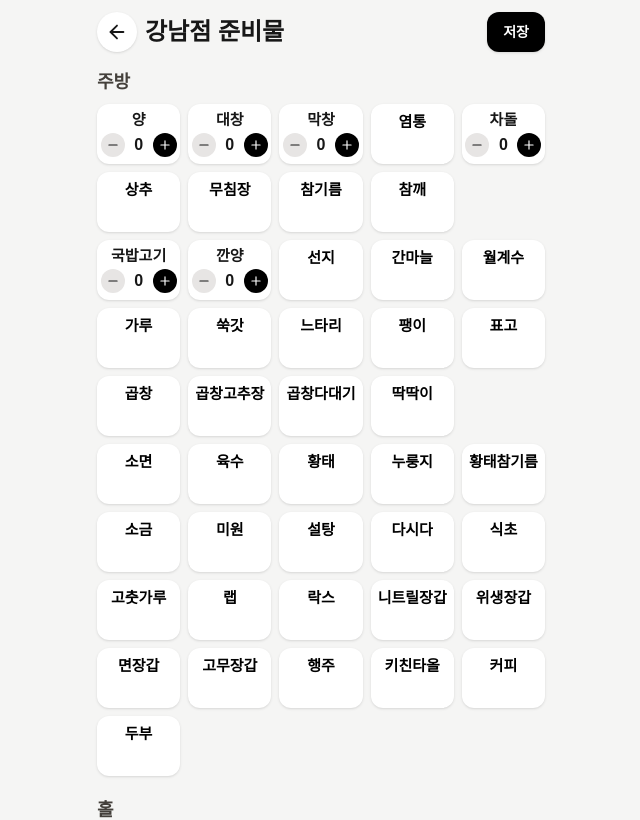
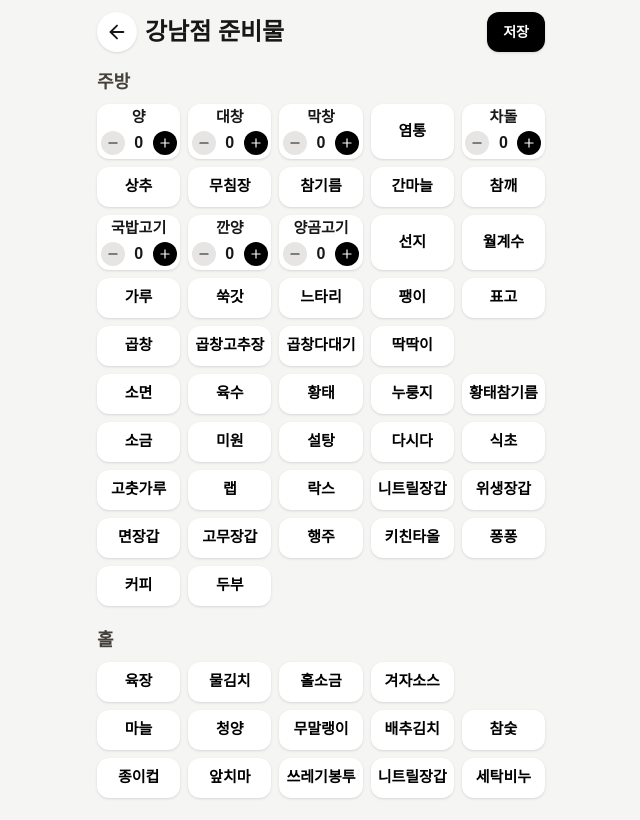
Before and after one commit to moguming/prep-manager, a Next.js app: page /store/gangnam in a window 1280 px wide. Shown: the top 820 px of the page, without its empty margins (319-959 px from the left). Built offline with nearby package versions, Linux system fonts and the light colour scheme; no server answers.

Commit message:
button size

```diff
--- a/src/app/store/cheongjigi/page.tsx
+++ b/src/app/store/cheongjigi/page.tsx
@@ -124,7 +124,7 @@ export default function CheongjigiPage() {
                       key={item.name}
                       onClick={() => toggleCheck(item.name)}
                       className={`
-                        min-h-[58px] rounded-xl p-1
+                        min-h-[40px] rounded-xl p-1
                         flex flex-col items-center justify-center gap-1
                         text-[15px] font-bold shadow-sm transition
                         ${
@@ -138,11 +138,11 @@ export default function CheongjigiPage() {
                         {item.name}
                       </span>
 
-                      {checked ? (
+                      {/* {checked ? (
                         <Check size={16} strokeWidth={3} />
                       ) : (
                         <span className="h-4" />
-                      )}
+                      )} */}
                     </button>
                   )
                 })}
--- a/src/app/store/gangnam/page.tsx
+++ b/src/app/store/gangnam/page.tsx
@@ -166,7 +166,7 @@ export default function GangnamPage() {
                         key={item.name}
                         onClick={() => toggleCheck(item.name)}
                         className={`
-                          min-h-[60px] rounded-xl p-1
+                          min-h-[40px] rounded-xl p-1
                           flex flex-col items-center justify-center gap-1
                           text-[15px] font-bold shadow-sm transition
                           ${
@@ -181,11 +181,11 @@ export default function GangnamPage() {
                           {item.name}
                         </span>
 
-                        {checked ? (
+                        {/* {checked ? (
                           <Check size={20} strokeWidth={3} />
                         ) : (
                           <span className="h-5" />
-                        )}
+                        )} */}
 
                       </button>
                     )
@@ -198,7 +198,7 @@ export default function GangnamPage() {
                     <div
                       key={item.name}
                       className="
-                        min-h-[60px] rounded-xl bg-white p-1
+                        min-h-[10px] rounded-xl bg-white p-1
                         flex flex-col items-center justify-center gap-1
                         shadow-sm
                       "
--- a/src/data/cheongjigiItems.ts
+++ b/src/data/cheongjigiItems.ts
@@ -28,12 +28,11 @@ export const cheongjigiSections  = [
       { type: "check", name: "간마늘" },
       { type: "check", name: "참기름" },
 
-
-
       { type: "check", name: "쯔유" },
       { type: "check", name: "들기름" },
       { type: "check", name: "국간장" },
       { type: "check", name: "물엿" },
+      { type: "check", name: "무절임" },
 
       { type: "check", name: "팽이" },
       { type: "check", name: "느타리" },
@@ -49,7 +48,6 @@ export const cheongjigiSections  = [
 
       { type: "check", name: "상추" },
       { type: "check", name: "무침장" },
-      { type: "empty" },
       { type: "empty" },
 
       { type: "check", name: "식용유" },
--- a/src/data/gangnamItems.ts
+++ b/src/data/gangnamItems.ts
@@ -12,14 +12,14 @@ export const gangnamSections = [
       { type: "check", name: "상추" },
       { type: "check", name: "무침장" },
       { type: "check", name: "참기름" },
+      { type: "check", name: "간마늘" },
       { type: "check", name: "참깨" },
-      { type: "empty" },
-
 
       { type: "quantity", name: "국밥고기" },
       { type: "quantity", name: "깐양" },
+      { type: "quantity", name: "양곰고기" },
       { type: "check", name: "선지" },
-      { type: "check", name: "간마늘" },
+
       { type: "check", name: "월계수" },
       { type: "check", name: "가루" },
 
@@ -55,11 +55,11 @@ export const gangnamSections = [
       { type: "check", name: "고무장갑" },
       { type: "check", name: "행주" },
       { type: "check", name: "키친타올" },
+      { type: "check", name: "퐁퐁" },
 
       { type: "check", name: "커피" },
       { type: "check", name: "두부" },
 
-      { type: "empty" },
     ],
   },
 
@@ -77,7 +77,7 @@ export const gangnamSections = [
       { type: "check", name: "청양" },
       { type: "check", name: "무말랭이" },
       { type: "check", name: "배추김치" },
-      { type: "empty" },
+      { type: "check", name: "참숯" },
 
       { type: "check", name: "종이컵" },
       { type: "check", name: "앞치마" },
```
